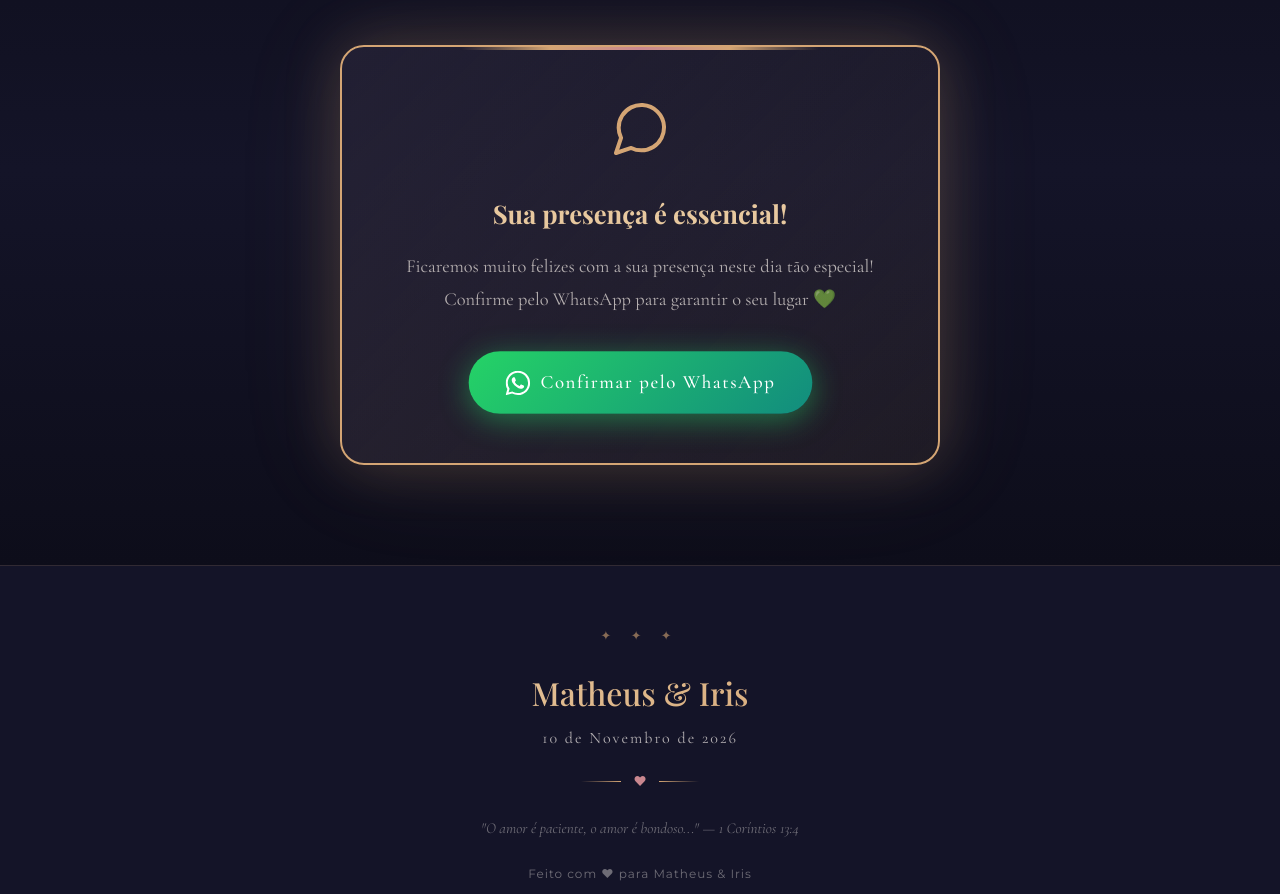
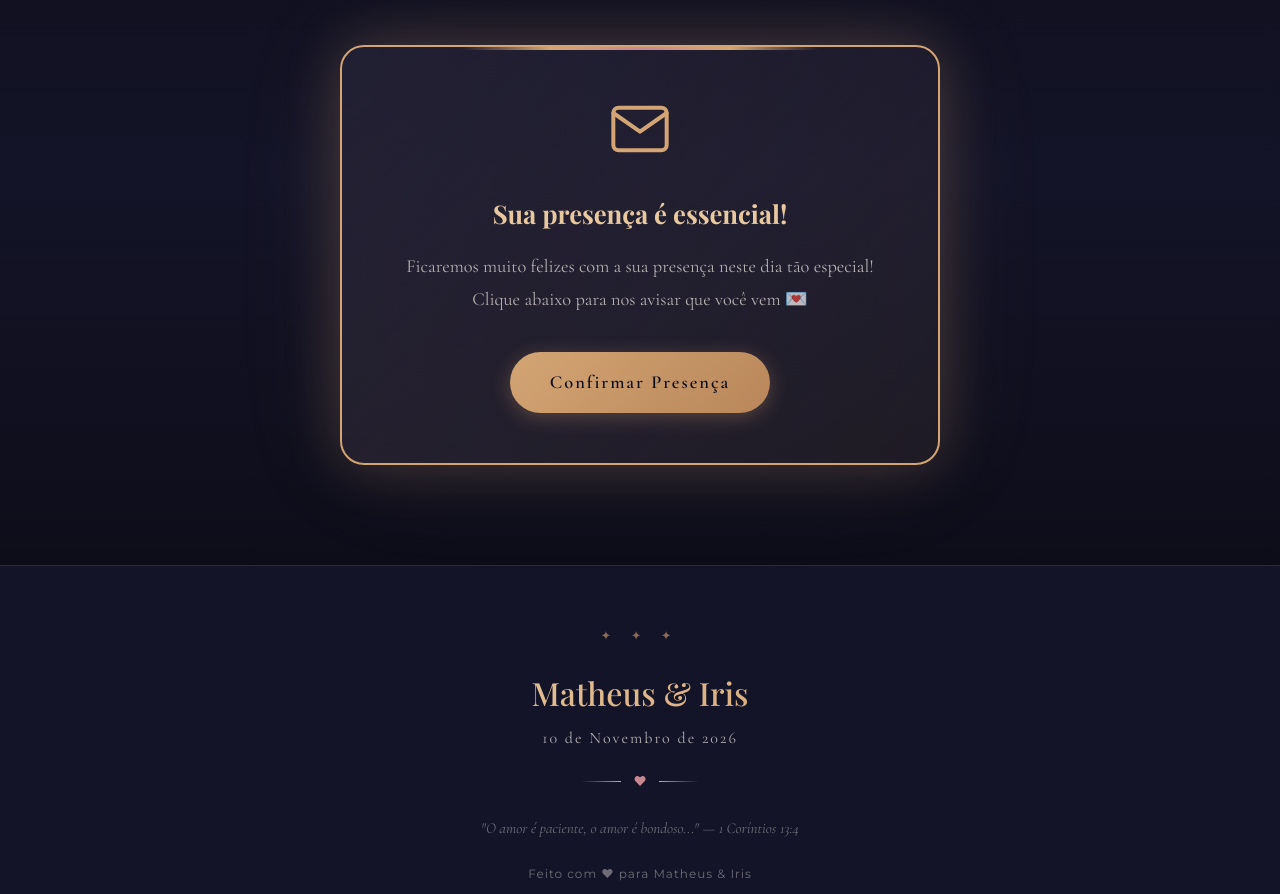
Before and after one commit to Math-benites/CASAMENTO, a website: page public/index.html in a window 1280 px wide. Shown: the part 3920-4814 px from the top of the page. Drawn offline with nearby package versions, Linux system fonts and the light colour scheme; a web font is replaced by a local one.

Commit message:
RSVP: ícone de carta, botão dourado sem pulso, removida menção ao WhatsApp

```diff
--- a/public/css/style.css
+++ b/public/css/style.css
@@ -821,17 +821,17 @@ a {
   background: linear-gradient(90deg, transparent, var(--gold-primary), var(--rose-primary), var(--gold-primary), transparent);
 }
 
-.whatsapp-btn {
+.rsvp-gold-btn {
   display: inline-flex;
   align-items: center;
   gap: 10px;
-  padding: 16px 36px;
-  background: linear-gradient(135deg, #25D366, #128C7E);
-  color: #fff;
+  padding: 16px 40px;
+  background: linear-gradient(135deg, var(--gold-primary), var(--gold-dark));
+  color: var(--bg-primary);
   font-family: var(--font-elegant);
   font-size: 1.15rem;
-  font-weight: 500;
-  letter-spacing: 1.5px;
+  font-weight: 600;
+  letter-spacing: 2px;
   border-radius: 50px;
   border: none;
   cursor: pointer;
@@ -839,23 +839,13 @@ a {
   text-decoration: none;
   position: relative;
   z-index: 2;
-  box-shadow: 0 4px 20px rgba(37, 211, 102, 0.3);
-  animation: pulseWhatsapp 2.5s ease-in-out infinite;
+  box-shadow: 0 4px 20px var(--gold-glow);
 }
 
-@keyframes pulseWhatsapp {
-  0%, 100% { box-shadow: 0 4px 20px rgba(37, 211, 102, 0.3); transform: scale(1); }
-  50% { box-shadow: 0 6px 30px rgba(37, 211, 102, 0.5); transform: scale(1.03); }
-}
-
-.whatsapp-btn:hover {
-  background: linear-gradient(135deg, #2be06f, #1aad6e);
-  box-shadow: 0 8px 40px rgba(37, 211, 102, 0.5);
-  transform: scale(1.05);
-}
-
-.whatsapp-btn svg {
-  flex-shrink: 0;
+.rsvp-gold-btn:hover {
+  background: linear-gradient(135deg, var(--gold-light), var(--gold-primary));
+  box-shadow: 0 8px 40px var(--gold-glow);
+  transform: translateY(-2px);
 }
 
 .rsvp-form {
--- a/public/index.html
+++ b/public/index.html
@@ -277,19 +277,17 @@
         <div class="rsvp-highlight-card">
           <div class="detail-icon" style="margin-bottom: 24px;">
             <svg width="64" height="64" viewBox="0 0 24 24" fill="none" stroke="currentColor" stroke-width="1.5" stroke-linecap="round" stroke-linejoin="round">
-              <path d="M21 11.5a8.38 8.38 0 0 1-.9 3.8 8.5 8.5 0 0 1-7.6 4.7 8.38 8.38 0 0 1-3.8-.9L3 21l1.9-5.7a8.38 8.38 0 0 1-.9-3.8 8.5 8.5 0 0 1 4.7-7.6 8.38 8.38 0 0 1 3.8-.9h.5a8.48 8.48 0 0 1 8 8v.5z"></path>
+              <path d="M4 4h16c1.1 0 2 .9 2 2v12c0 1.1-.9 2-2 2H4c-1.1 0-2-.9-2-2V6c0-1.1.9-2 2-2z"></path>
+              <polyline points="22,6 12,13 2,6"></polyline>
             </svg>
           </div>
           <h3 style="font-family: var(--font-display); font-size: 1.6rem; color: var(--gold-light); margin-bottom: 16px;">Sua presença é essencial!</h3>
           <p class="detail-text" style="font-size: 1.15rem; line-height: 1.8; margin-bottom: 36px; max-width: 500px; margin-left: auto; margin-right: auto;">
             Ficaremos muito felizes com a sua presença neste dia tão especial!<br>
-            Confirme pelo WhatsApp para garantir o seu lugar 💚
+            Clique abaixo para nos avisar que você vem 💌
           </p>
-          <a href="https://api.whatsapp.com/send?phone=5548991217882&text=Vou%20estar%20presente%20no%20seu%20casamento!" target="_blank" class="whatsapp-btn">
-            <svg width="24" height="24" viewBox="0 0 24 24" fill="currentColor">
-              <path d="M17.472 14.382c-.297-.149-1.758-.867-2.03-.967-.273-.099-.471-.148-.67.15-.197.297-.767.966-.94 1.164-.173.199-.347.223-.644.075-.297-.15-1.255-.463-2.39-1.475-.883-.788-1.48-1.761-1.653-2.059-.173-.297-.018-.458.13-.606.134-.133.298-.347.446-.52.149-.174.198-.298.298-.497.099-.198.05-.371-.025-.52-.075-.149-.669-1.612-.916-2.207-.242-.579-.487-.5-.669-.51-.173-.008-.371-.01-.57-.01-.198 0-.52.074-.792.372-.272.297-1.04 1.016-1.04 2.479 0 1.462 1.065 2.875 1.213 3.074.149.198 2.096 3.2 5.077 4.487.709.306 1.262.489 1.694.625.712.227 1.36.195 1.871.118.571-.085 1.758-.719 2.006-1.413.248-.694.248-1.289.173-1.413-.074-.124-.272-.198-.57-.347m-5.421 7.403h-.004a9.87 9.87 0 01-5.031-1.378l-.361-.214-3.741.982.998-3.648-.235-.374a9.86 9.86 0 01-1.51-5.26c.001-5.45 4.436-9.884 9.888-9.884 2.64 0 5.122 1.03 6.988 2.898a9.825 9.825 0 012.893 6.994c-.003 5.45-4.437 9.884-9.885 9.884m8.413-18.297A11.815 11.815 0 0012.05 0C5.495 0 .16 5.335.157 11.892c0 2.096.547 4.142 1.588 5.945L.057 24l6.305-1.654a11.882 11.882 0 005.683 1.448h.005c6.554 0 11.89-5.335 11.893-11.893a11.821 11.821 0 00-3.48-8.413z"/>
-            </svg>
-            Confirmar pelo WhatsApp
+          <a href="https://api.whatsapp.com/send?phone=5548991217882&text=Vou%20estar%20presente%20no%20seu%20casamento!" target="_blank" class="rsvp-gold-btn">
+            Confirmar Presença
           </a>
           <div class="detail-accent"></div>
         </div>
```
